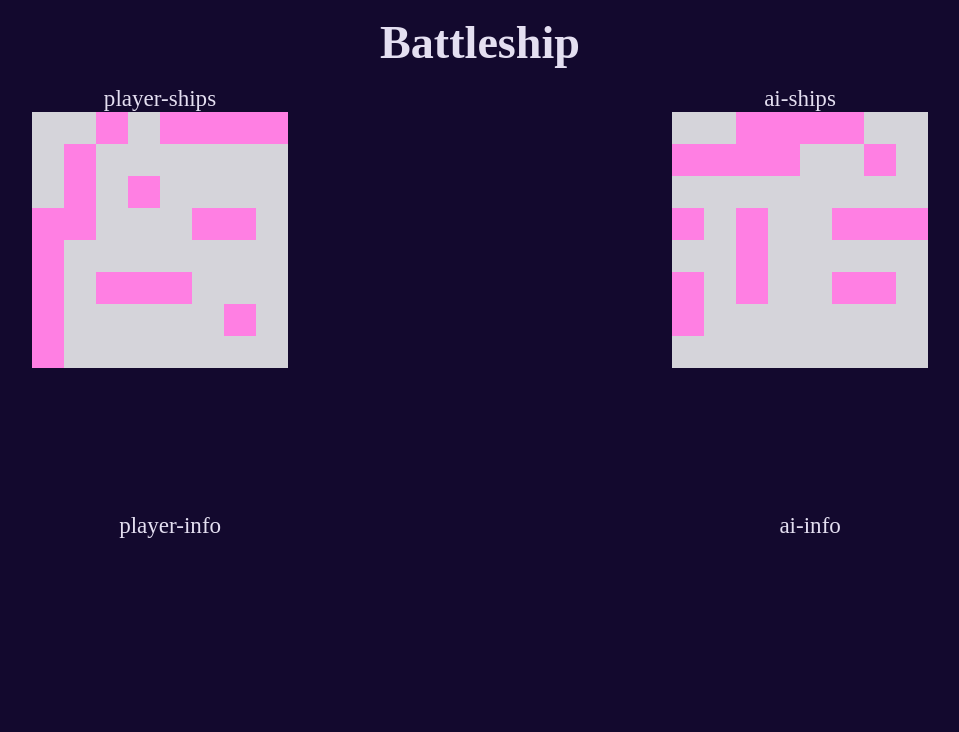
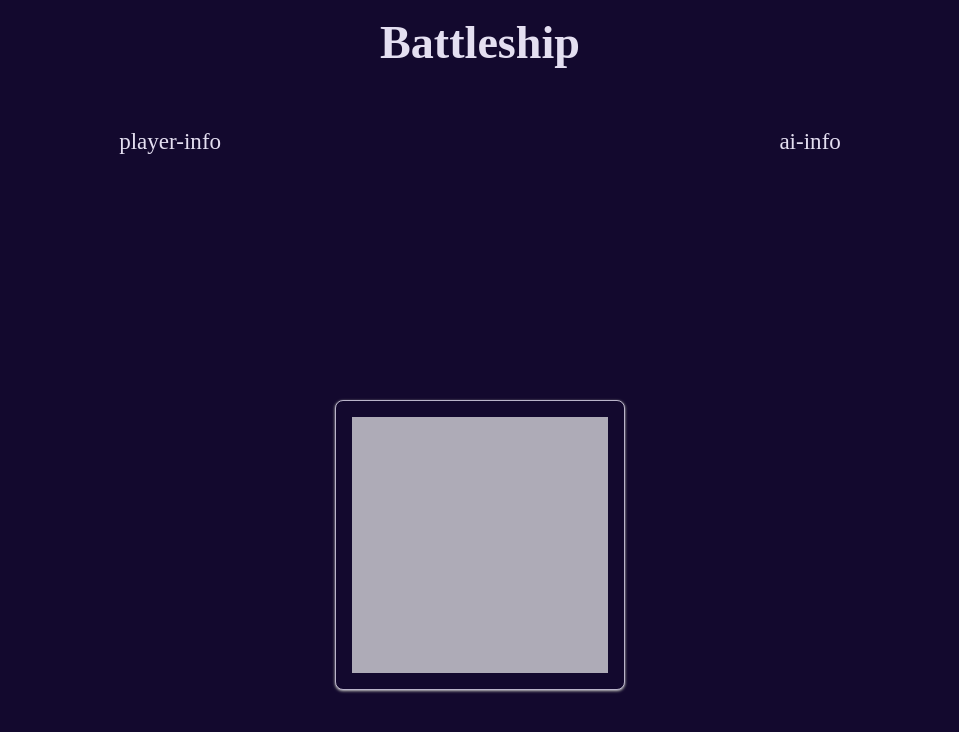
Before and after one commit to proffery/odin-battleship, a website built with webpack: page index.html in a window 1280 px wide. Both pictures are taken after a click on the element "Start!". Shown: the whole page, without its empty margins (160-1119 px from the left). Built offline with nearby package versions, Linux system fonts and the light colour scheme.

Commit message:
setPlayerShipsFunction

```diff
--- a/src/Gameboard.js
+++ b/src/Gameboard.js
@@ -1,20 +1,20 @@
 import Ship from "./Ship"
-// const BOARD_SIZE = 8
+let BOARD_SIZE = 8
 const gameboard = (() => {
 
     let playerBoard = []
     let aiBoard = []
-    aiBoard = initialArray(aiBoard)
-    playerBoard = initialArray(playerBoard)
+    cleanAiBoard()
+    cleanPlayerBoard()
 
     function generateAiShips(fleet) {
         for (let i = 0; i < fleet.length; i++) {
             for (let j = 0; j < fleet[i].shipNumber; j++) {
                 let ship = generateShip(fleet[i].shipLength)
-                console.log(`Ship${j} is generated with length:${fleet[i].shipLength}`)
+                //console.log(`Ship${j} is generated with length:${fleet[i].shipLength}`)
                 while (isMapsIntersect(ship.getShipArea(), aiBoard)) {
                     ship = generateShip(fleet[i].shipLength)
-                    console.log(`Ship${j} REgenerated with length:${fleet[i].shipLength}`)
+                    //console.log(`Ship${j} REgenerated with length:${fleet[i].shipLength}`)
                 }
                 markShipOnMap(ship.getShipMap(), aiBoard)
                 // console.log(ship.getShipMap())
@@ -26,10 +26,10 @@ const gameboard = (() => {
         for (let i = 0; i < fleet.length; i++) {
             for (let j = 0; j < fleet[i].shipNumber; j++) {
                 let ship = generateShip(fleet[i].shipLength)
-                console.log(`Ship${j} is generated with length:${fleet[i].shipLength}`)
+                //console.log(`Ship${j} is generated with length:${fleet[i].shipLength}`)
                 while (isMapsIntersect(ship.getShipArea(), playerBoard)) {
                     ship = generateShip(fleet[i].shipLength)
-                    console.log(`Ship${j} REgenerated with length:${fleet[i].shipLength}`)
+                    //console.log(`Ship${j} REgenerated with length:${fleet[i].shipLength}`)
                 }
                 markShipOnMap(ship.getShipMap(), playerBoard)
                 // console.log(ship.getShipMap())
@@ -39,6 +39,14 @@ const gameboard = (() => {
 
     function getAiBoard() {
         return aiBoard
+    }
+
+    function cleanAiBoard() {
+        aiBoard = initialArray(aiBoard)
+    }
+
+    function cleanPlayerBoard() {
+        playerBoard = initialArray(playerBoard)
     }
 
     function getPlayerBoard() {
@@ -83,9 +91,9 @@ const gameboard = (() => {
     }
 
     function initialArray(arr) {
-        arr = new Array(8)
+        arr = new Array(BOARD_SIZE)
         for (let i = 0; i < arr.length; i++) {
-            arr[i] = new Array(8)
+            arr[i] = new Array(BOARD_SIZE)
         }
         for (let i = 0; i < arr.length; i++) {
             for (let j = 0; j < arr[i].length; j++) {
@@ -96,7 +104,7 @@ const gameboard = (() => {
     }
 
 
-    return {isMapsIntersect, generateShip, getAiBoard, generateAiShips, generatePlayerShips, getPlayerBoard}
+    return {isMapsIntersect, generateShip, getAiBoard, generateAiShips, generatePlayerShips, getPlayerBoard, cleanAiBoard, cleanPlayerBoard}
 })()
 
 export default gameboard
--- a/src/Ship.js
+++ b/src/Ship.js
@@ -1,12 +1,13 @@
+let BOARD_SIZE = 8
 export default class Ship {
     constructor (shipLength, shipHeadLocation, isVertical) {
         this.shipLength = shipLength
         this.shipHeadLocation = shipHeadLocation
         this.isVertical = isVertical
         this.hits = 0
-        this.shipMap = new Array(8)
+        this.shipMap = new Array(BOARD_SIZE)
         for(let i = 0; i < this.shipMap.length; i++) {
-            this.shipMap[i] = new Array(8)
+            this.shipMap[i] = new Array(BOARD_SIZE)
         }
         this.setShipMap(this.shipHeadLocation)
     }
--- a/src/index.js
+++ b/src/index.js
@@ -23,11 +23,29 @@ const fleet = [
     }
 ]
 
-render.startGameWindow()
-gameboard.generateAiShips(fleet)
-render.setShipsOnBoard(gameboard.getAiBoard(), aiBoard)
-gameboard.generatePlayerShips(fleet)
-render.setShipsOnBoard(gameboard.getPlayerBoard(), playerBoard)
+startGame()
+
+function startGame() {
+    render.startGameWindow()
+    const startButton = document.querySelector('.start-button')
+    gameboard.generateAiShips(fleet)
+    gameboard.generatePlayerShips(fleet)
+    render.setShipsOnBoard(gameboard.getPlayerBoard(), playerBoard)
+    render.setShipsOnBoard(gameboard.getAiBoard(), aiBoard)
+
+    startButton.addEventListener('click', () => {
+        gameboard.cleanAiBoard()
+        gameboard.cleanPlayerBoard()
+        render.cleanBoard(aiBoard)
+        render.cleanBoard(playerBoard)
+        setPlayerShips(gameboard.getPlayerBoard())
+    })
+}
+
+function setPlayerShips(board) {
+    render.setPlayerShipsWindow(board)
+}
+
 // console.log(gameboard.getAiBoard())
 // gameboard.setPlayerShips(fleet)
 // console.log(gameboard.getPlayerBoard())
--- a/src/render.js
+++ b/src/render.js
@@ -1,6 +1,4 @@
-import gameboard from './Gameboard'
 import soundFileStartGame from './audio/startBattleSound.mp3'
-
 const render = (() => {
     const mainContainer = document.querySelector('.main-container')
     function startGameWindow() {
@@ -20,7 +18,6 @@ const render = (() => {
         //startSound.play()
         startButton.addEventListener('click', () => {
             startWindow.remove(),
-            game(),
             startSound.pause()
         })
     }
@@ -44,12 +41,21 @@ const render = (() => {
         }
     }
 
-    function game() {
+    function cleanBoard(boardContainer) {
+        while (boardContainer.hasChildNodes()) {
+            boardContainer.removeChild(boardContainer.firstChild)
+        }
+    }
 
+    function setPlayerShipsWindow(boardArray) {
+        const playerShipsWindow = document.createElement('div')
+        playerShipsWindow.classList.add('set-player-window')
+        mainContainer.appendChild(playerShipsWindow)
+        setShipsOnBoard(boardArray, playerShipsWindow)
     }
 
 
-return {startGameWindow, setShipsOnBoard}
+return {startGameWindow, setShipsOnBoard, cleanBoard, setPlayerShipsWindow}
 })()
 
 export default render
--- a/src/styles/style.css
+++ b/src/styles/style.css
@@ -59,7 +59,7 @@ body {
     grid-row: 3 / 4;
 }
 
-.start-window {
+.start-window, .set-player-window {
     display: flex;
     flex-direction: column;
     align-items: center;
```
